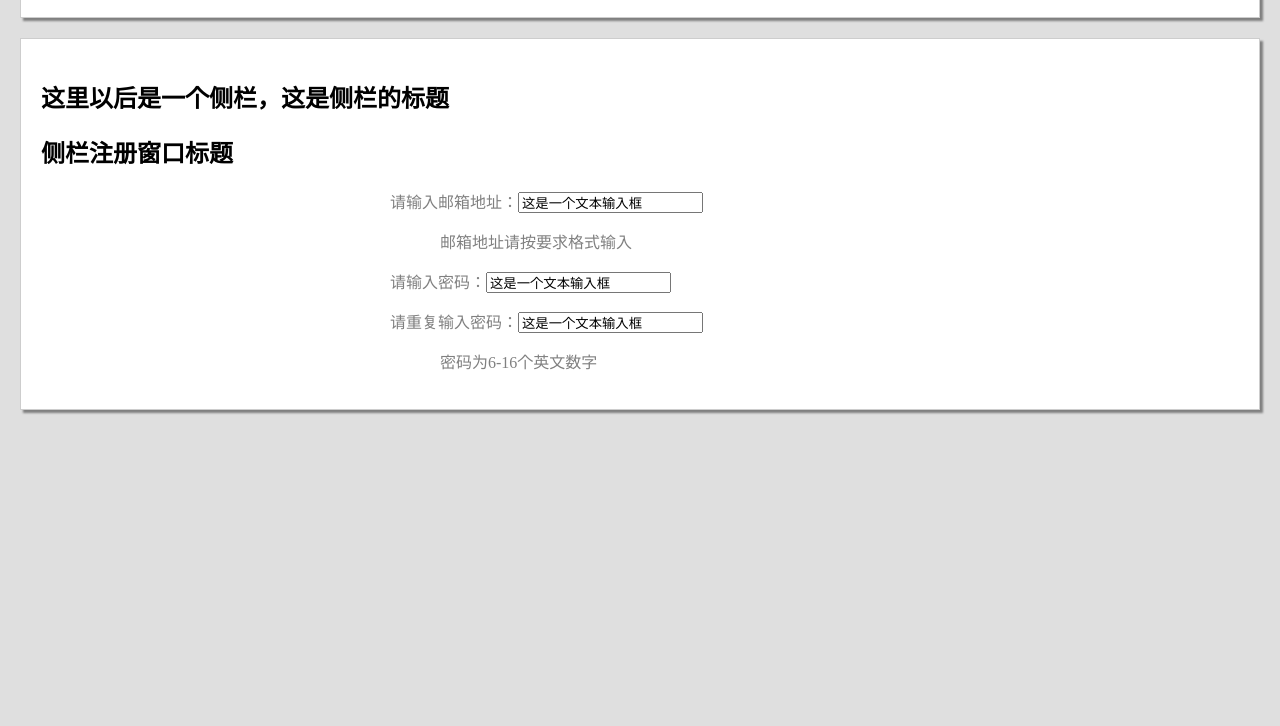
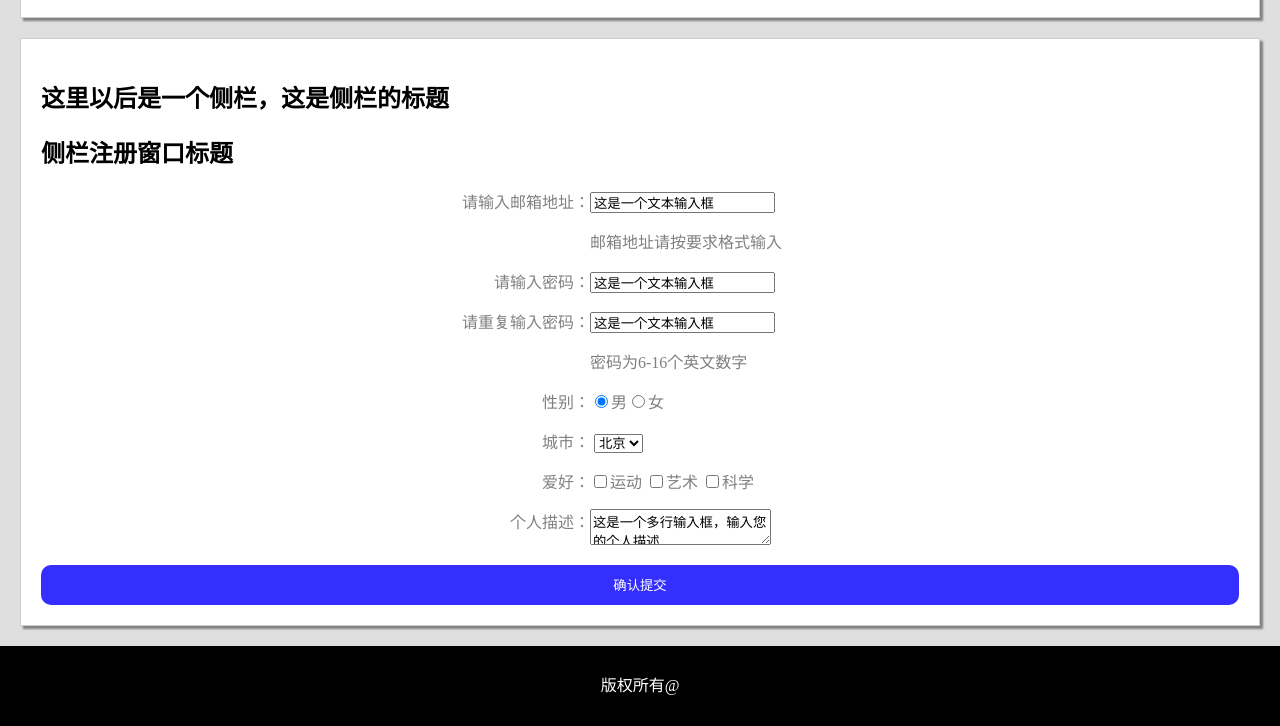
Before and after one commit to alpinus/3h6a, a plain HTML site: page Baidu-IFE-Spring2016/step01/task002/dongcai/index.html in a window 1280 px wide. Shown: the part 3459-4185 px from the top of the page. Before the commit the page ends 3889 px from the top, so only its background shows below. Drawn offline with Linux system fonts and the light colour scheme.

Commit message:
task2 fix

```diff
--- a/Baidu-IFE-Spring2016/step01/task002/dongcai/css/style.css
+++ b/Baidu-IFE-Spring2016/step01/task002/dongcai/css/style.css
@@ -69,6 +69,7 @@ p{
 }
 table{
     border: 1px solid #cccccc;
+    width: 100%;
 }
 table .header{
     background: #333333;
@@ -82,12 +83,32 @@ table .end{
     width: 500px;
     margin: 0 auto;
 }
-.reg-box .title{
-    width: 20%;
+.reg-box .content{
 }
-.reg-box .content{
-    width: 80%;
+.reg-box .item-name{
+    width: 40%;
+    text-align: right;
+    display:inline-block;
+}
+.reg-box .top-name{
+    vertical-align: top;
 }
 .reg-box .tip{
-    margin-left: 50px;
+    margin-left: 200px;
 }
+.sub-btn{
+    width: 100%;
+    height: 40px;
+    background: #342eff;
+    border-radius: 10px;
+    border: 0px;
+    color: white;
+
+}
+footer{
+    background: black;
+    height: 80px;
+    line-height: 80px;
+    text-align: center;
+    color: white;
+}
--- a/Baidu-IFE-Spring2016/step01/task002/dongcai/index.html
+++ b/Baidu-IFE-Spring2016/step01/task002/dongcai/index.html
@@ -101,18 +101,41 @@
                 <h2>侧栏注册窗口标题</h2>
                 <div class="reg-box">
                     <p>
-                    <label for="email">请输入邮箱地址：<input  type="text" value="这是一个文本输入框"/></input></label>
+                    <label for="email" class="item-name">请输入邮箱地址：</label><input  type="text" value="这是一个文本输入框"/></input>
                     </p>
                     <p class="tip">邮箱地址请按要求格式输入</p>
                     <p>
-                    <label for="psw">请输入密码：<input  type="text" value="这是一个文本输入框"/></input></label>
+                    <label for="psw" class="item-name">请输入密码：</label><input  type="text" value="这是一个文本输入框"/></input>
                     </p>
                     <p>
-                    <label for="psw">请重复输入密码：<input  type="text" value="这是一个文本输入框"/></input></label>
+                    <label for="psw" class="item-name">请重复输入密码：</label><input  type="text" value="这是一个文本输入框"/></input>
                     </p>
                     <p class="tip"> 密码为6-16个英文数字</p>
+                    <p>
+                        <lable class="item-name">性别：</lable><input name="sex" type="radio" checked="true">男</input><input name="sex" type="radio">女</input>
+                    </p>
+                    <p>
+                        <label class="item-name">城市：</label>
+                        <select>
+                            <option>北京</option>
+                            <option>上海</option>
+                            <option>广州</option>
+                        </select>
+                    </p>
+                    <p>
+                    <label class="item-name">爱好：</label><input type="checkbox" name="habbit">运动</input>
+                    <input type="checkbox"
+                             name="habbit" >艺术</input>
+                    <input type="checkbox"
+                             name="habbit" >科学</input>
+                    </p>
+                    <p>
+                    <label class="item-name top-name">个人描述：</label><textarea type="text">这是一个多行输入框，输入您的个人描述</textarea>
+                    </p>
                 </div>
+                <input class="sub-btn" type="submit" value="确认提交"></input>
             </div>
         </div>
+        <footer>版权所有@</footer>
 	</body>
 </html>
```
